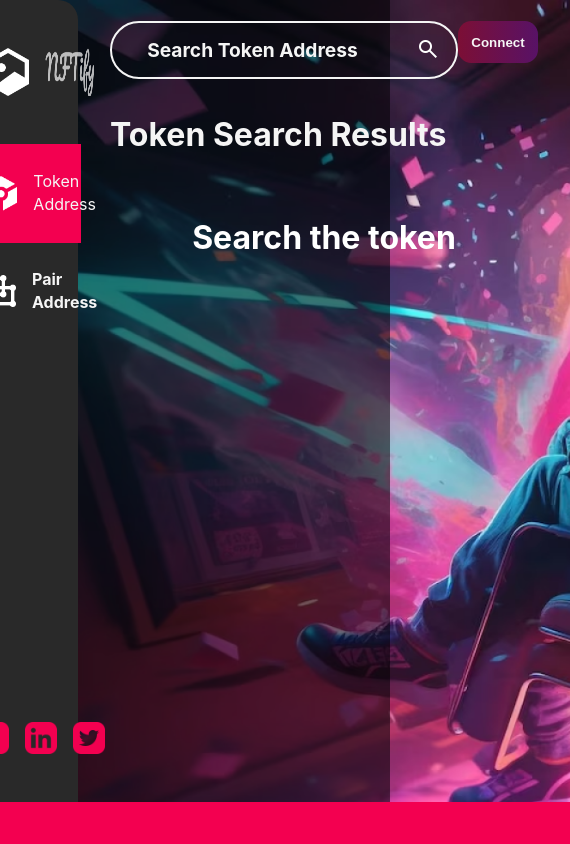
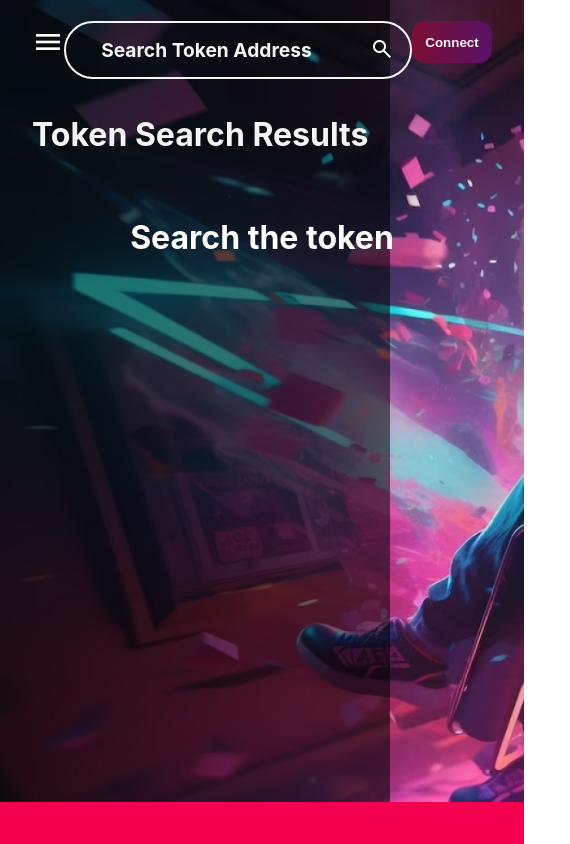
Before and after one commit to aswnss-m/matrix-lab-assignment, a React (Create React App) app: page /token in a window 390 px wide. Shown: the whole page, 570 px wide, since content can reach past the window. Built offline with nearby package versions, Linux system fonts and the light colour scheme.

Commit message:
mobile css

```diff
--- /dev/null
+++ b/src/Assets/mobile.css
@@ -0,0 +1,29 @@
+@media screen and (max-width:1000px) {
+    .landingPage{
+        grid-template-columns: 1fr !important;
+        grid-template-rows: 10vh 10vh 75vh 5vh;
+    }
+    #sidebar{
+        display: none;
+        justify-content: space-between;
+        z-index: 1;
+    }
+    #menubutton{
+        cursor: pointer;
+    }
+    .results{
+        grid-column: 1/2 !important;
+    }
+    .searchBar{
+        grid-column: 1/2 !important;
+    }
+    .menuButton{
+        display: block !important;
+        color: white;
+        font-size: 2rem;
+    }
+    #closebutton{
+        display: block !important;
+        cursor: pointer;
+    }
+}
--- a/src/Components/SearchBar.css
+++ b/src/Components/SearchBar.css
@@ -5,6 +5,9 @@
     align-items: center;
     justify-content: space-between;
     padding: 0 2em;
+}
+.menuButton{
+    display: none;
 }
 .searchInput{
     display: flex;
--- a/src/Components/SearchBar.jsx
+++ b/src/Components/SearchBar.jsx
@@ -40,8 +40,16 @@ function SearchBar({props}) {
         }
     }
 
+    const toggleSidebar = ()=>{
+        const element = document.getElementById('sidebar');
+        const button = document.getElementById('menubutton');
+        element.style.display = 'block';
+        button.style.display = 'none';
+    }
+
   return (
     <div className='searchBar'>
+                <span className='material-symbols-outlined menuButton' id='menubutton' onClick={toggleSidebar}>menu</span>
             <div className="searchInput" >
                 <input type="text" placeholder="Search" id="searchInput" onChange={(e)=>{
                     setInput(e.target.value);
--- a/src/Components/Sidebar.css
+++ b/src/Components/Sidebar.css
@@ -43,6 +43,12 @@
     }
 
 }
+#closebutton{
+    color: white;
+    font-size: 2rem;
+    align-self: center;
+    display: none;
+}
 .logo{
     padding: 1em;
     justify-content:center;
--- a/src/Components/Sidebar.jsx
+++ b/src/Components/Sidebar.jsx
@@ -20,12 +20,18 @@ function Sidebar() {
     nav(`/${menuItem}`);
 
   };
-
+  const handleClose = () =>{
+    const element = document.getElementById('sidebar');
+    const button = document.getElementById('closebutton');
+    element.style.display = 'none';
+    button.style.display = 'none';
+  }
   return (
-    <div className="Sidebar">
+    <div className="Sidebar" id='sidebar'>
       <div className="logo">
         <img src={icon} alt="icon" />
         <img src={logo} alt="NFTify logo" />
+        <span className='material-symbols-outlined' id='closebutton' onClick={handleClose}>close</span>
       </div>
       <ul className="menu">
         <li className={`menuItem ${activeMenuItem === "token" ? "active" : ""}`} onClick={() => handleMenuItemClick("token")}>
--- a/src/index.js
+++ b/src/index.js
@@ -2,6 +2,7 @@ import React from 'react';
 import ReactDOM from 'react-dom/client';
 import "./Assets/vanilla.css";
 import './Assets/index.css';
+import "./Assets/mobile.css";
 import App from './App';
 import { BrowserRouter } from 'react-router-dom';
 
```
Also changed, not shown: src/Pages/Landing.css (line endings or trailing spaces).
